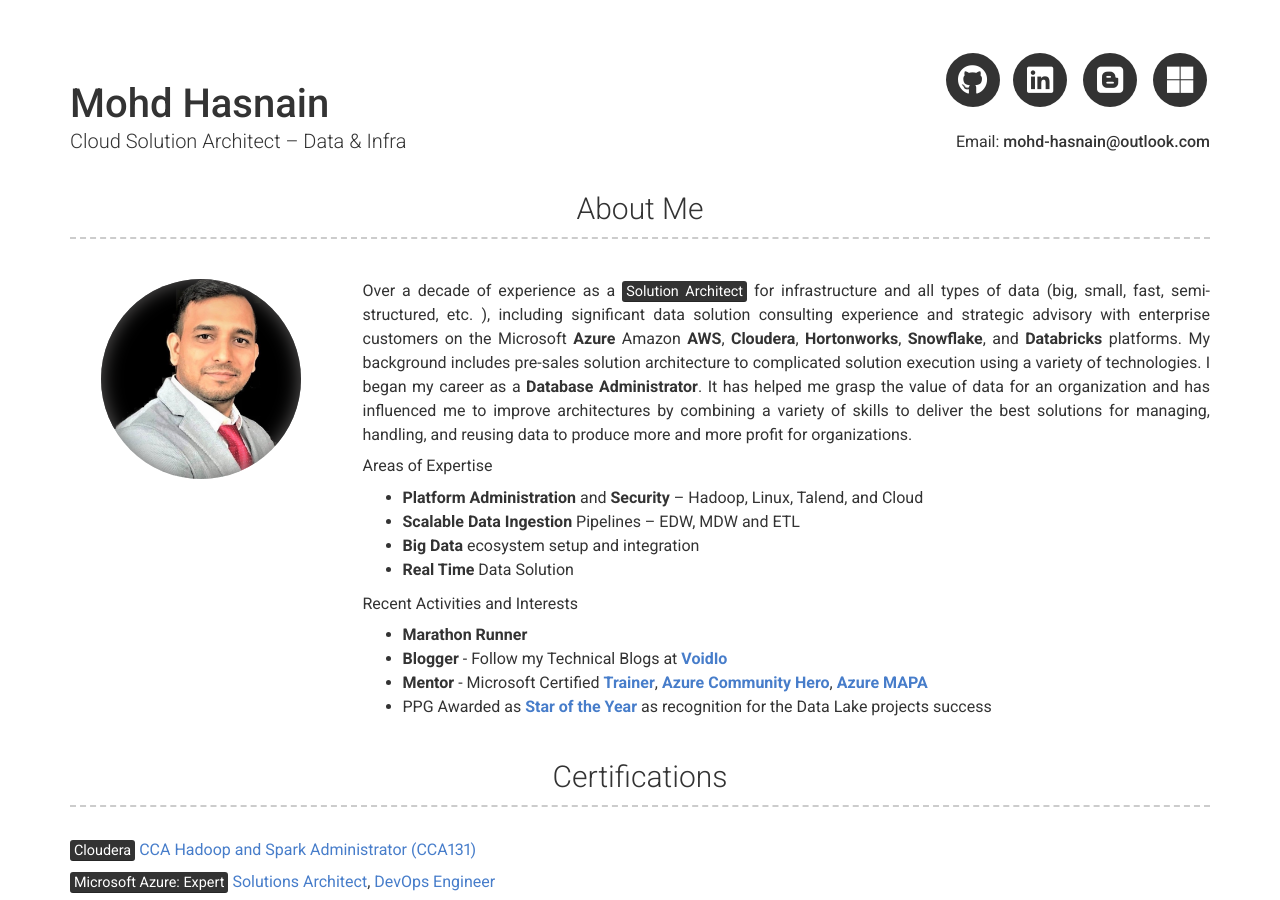
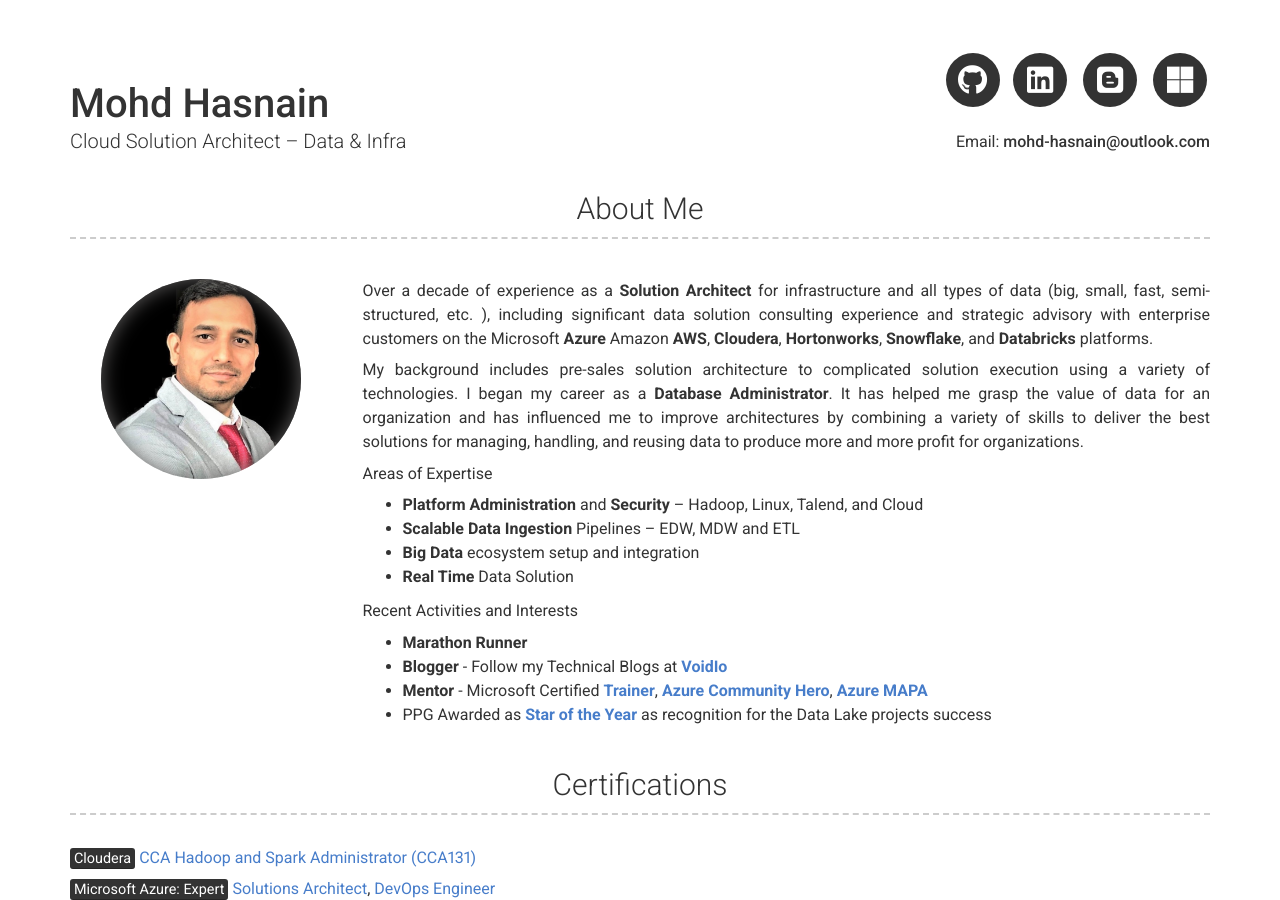
Before and after one commit to mohd-hasnain/mohd-hasnain.github.io, a Jekyll site: the page built from index.md, in a window 1280 px wide and 900 px high. Built offline with Jekyll 4.4.1, drawn with Linux system fonts in a browser that asks for light colours; nearby versions of some CDN libraries.

```diff
--- a/_config.yml
+++ b/_config.yml
@@ -38,9 +38,10 @@ additional_links:
 # about_title: About Me (Use this to override about section title)
 about_profile_image: assets/mohd.png
 about_content: | # this will include new lines to allow paragraphs
-  Over a decade of experience as a <mark>Solution Architect</mark> for infrastructure and all types of data (big, small, fast, semi-structured, etc. ),
+  Over a decade of experience as a **Solution Architect** for infrastructure and all types of data (big, small, fast, semi-structured, etc. ),
   including significant data solution consulting experience and strategic advisory with enterprise customers on the Microsoft **Azure** Amazon **AWS**,
   **Cloudera**, **Hortonworks**, **Snowflake**, and **Databricks** platforms.
+
   My background includes pre-sales solution architecture to complicated solution execution using a variety of technologies.
   I began my career as a **Database Administrator**. It has helped me grasp the value of data for an organization and has influenced
   me to improve architectures by combining a variety of skills to deliver the best solutions for managing, handling, and reusing data to
```
